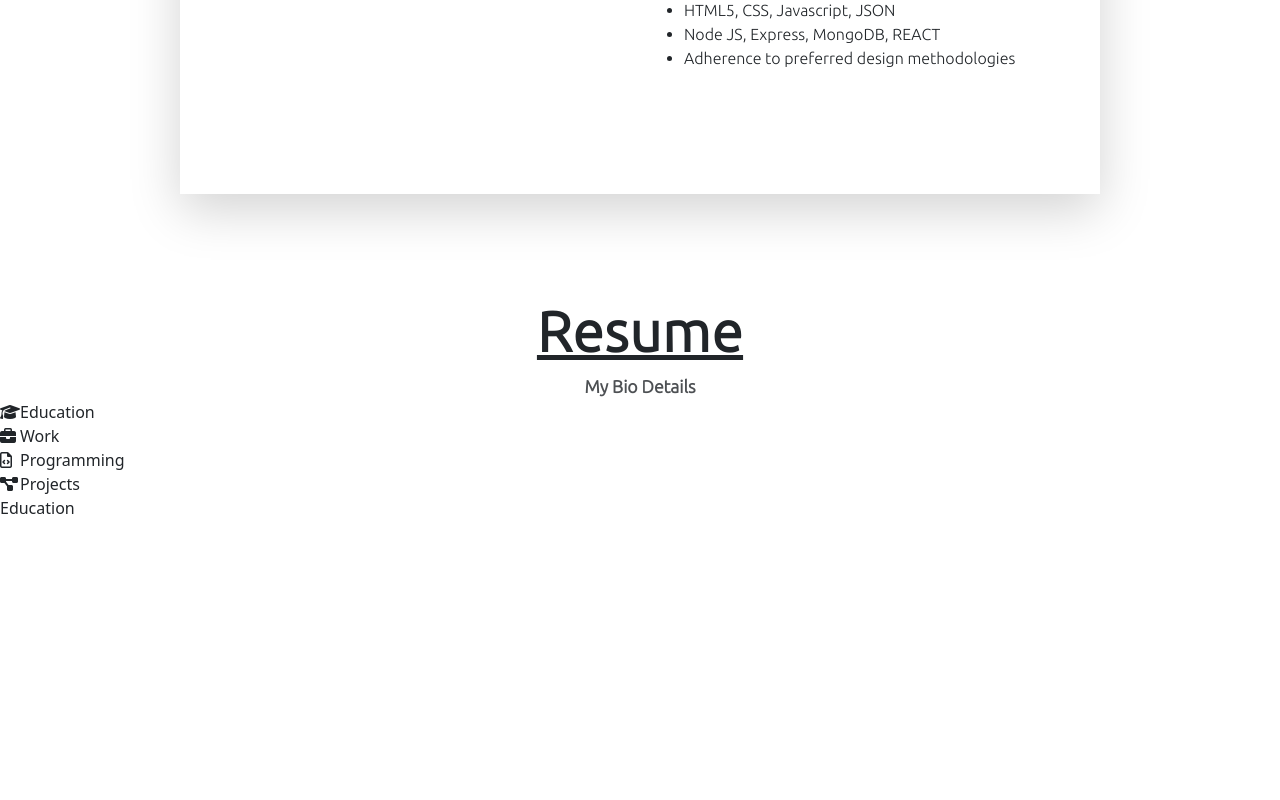
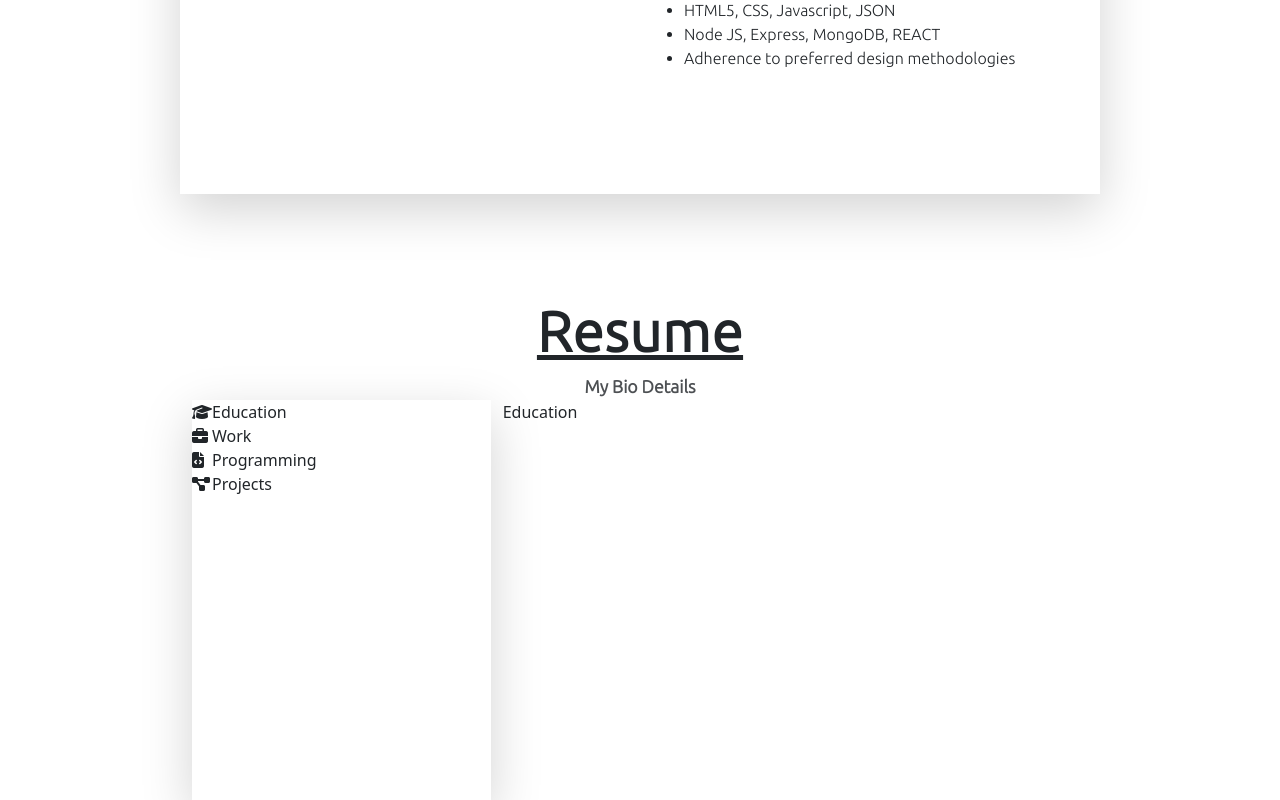
Before and after one commit to dghooley/cuddly-goggles, a React (Create React App) app: page / in a window 1280 px wide. Shown: the part 953-1753 px from the top of the page. Before the commit the page ends 1473 px from the top, so only its background shows below. Built offline with nearby package versions, Linux system fonts and the light colour scheme; no server answers.

Commit message:
initial commit

```diff
--- a/package.json
+++ b/package.json
@@ -7,6 +7,8 @@
     "@testing-library/react": "^12.1.2",
     "@testing-library/user-event": "^13.5.0",
     "bootstrap": "^5.1.3",
+    "express": "^4.17.2",
+    "heroku": "^7.59.2",
     "react": "^17.0.2",
     "react-dom": "^17.0.2",
     "react-scripts": "5.0.0",
--- a/src/App.js
+++ b/src/App.js
@@ -1,9 +1,12 @@
 import { useState } from "react";
 import Education from "./Education";
+import Programming from "./Programming";
+import Projects from "./Projects";
+import Work from "./Work"
 import "./styles.css";
 
 export default function App() {
-  useState;
+
 
   const [education, seteducation] = useState(true);
   const [workhistory, setworkhistory] = useState(false);
@@ -91,11 +94,12 @@ export default function App() {
       <div className="resume-outer-section d-flex flex-column">
         <span className="about-me-text"> Resume </span>
         <span className="why-text-sub"> My Bio Details </span>
+        <div
+          className="resume-new-section row"
+          style={{ width: "70%", marginInline: "auto", height:"400px"}}
+          >
+          <div className="col-lg-4 col-md-4 resume-left-section d-flex px-0 shadow-lg flex-row"
 
-        <div className="resume-new-section row">
-          <div
-            className="col-lg-4 col-md-4 resume-left-section d-flex flex-row"
-            style={{ width: "70%", marginInLine: "auto" }}
           >
             <div className="d-flex flex-column bg-new text-dark">
               <span class="icons-span">
@@ -107,7 +111,7 @@ export default function App() {
                 {""}
               </span>
               <span class="icons-span">
-                <i class="far fa-file-code"></i>
+                <i class="fas fa-file-code"></i>
                 {""}
               </span>
               <span class="icons-span">
@@ -115,7 +119,6 @@ export default function App() {
                 {""}
               </span>
             </div>
-
             <div className="d-flex flex-column">
               <span className="resume-options-items"> Education </span>
               <span className="resume-options-items"> Work </span>
@@ -123,6 +126,7 @@ export default function App() {
               <span className="resume-options-items"> Projects </span>
             </div>
           </div>
+
           <div className="col-lg-8 col-md-8 resume-right-section">
             {education === true && <Education />}
             {workhistory === true && <Work />}
```
Also changed, not shown: server.js (added), 1 other file (tests, documents, lock files or other folders).
